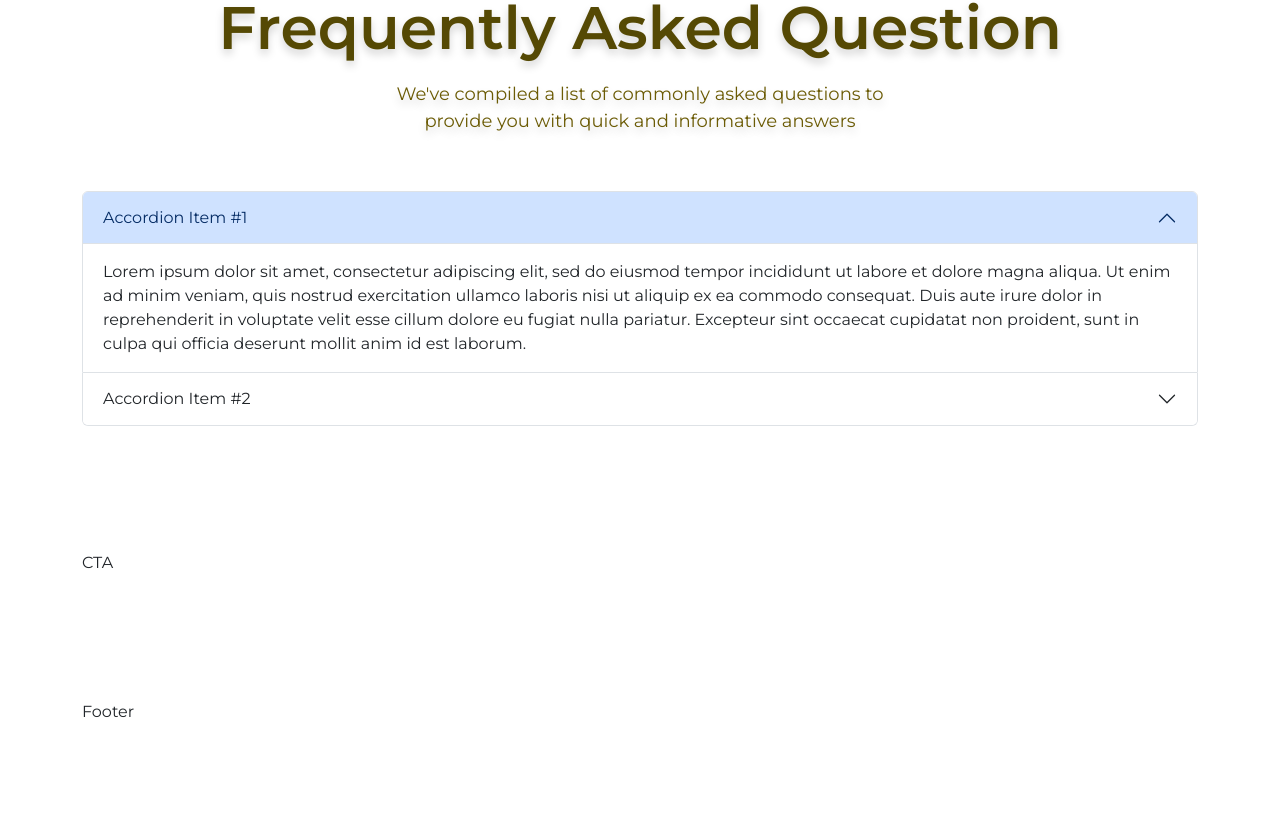
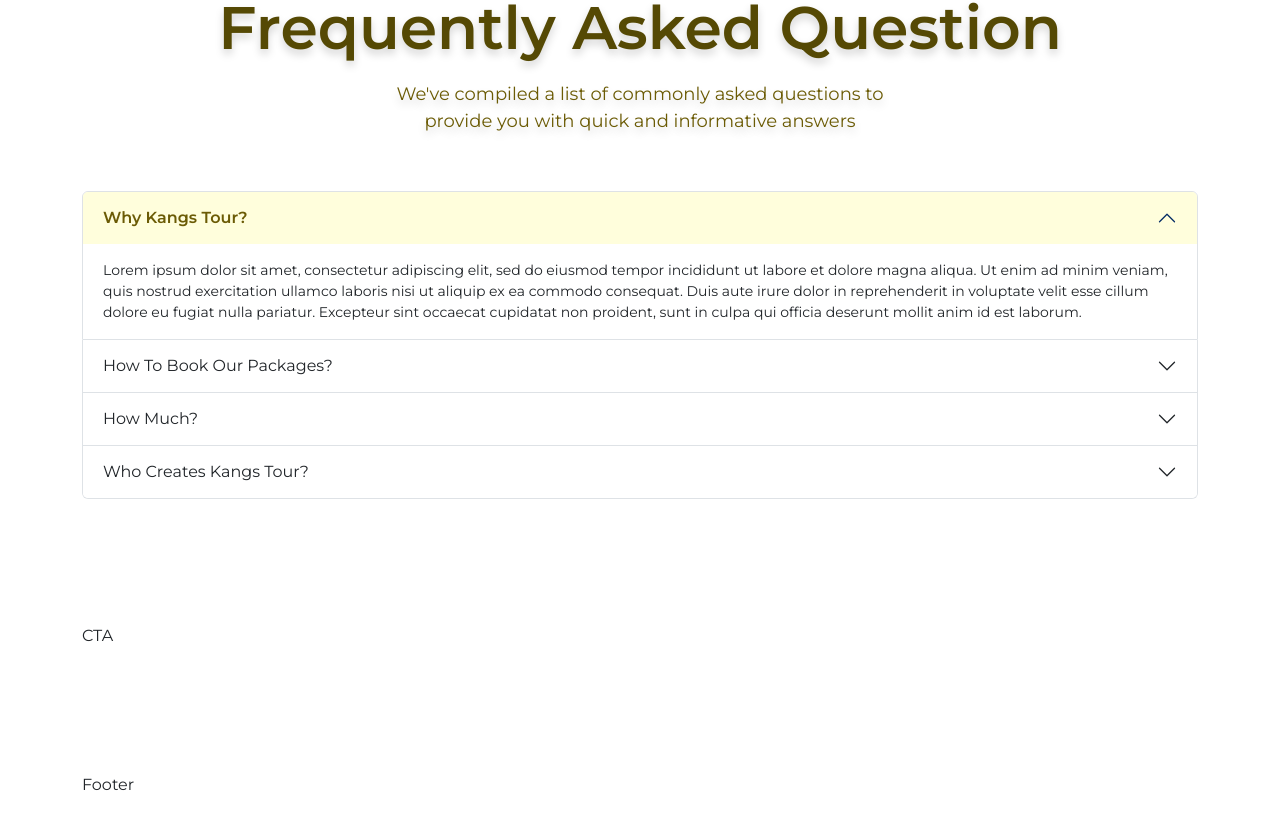
Before and after one commit to laksamanaap/Kangs, a Next.js app: page / in a window 1280 px wide. Shown: the part 3291-4108 px from the top of the page. Before the commit the page ends 4035 px from the top, so only its background shows below. Built offline with nearby package versions, Linux system fonts and the light colour scheme.

Commit message:
feat : faq section

```diff
--- /dev/null
+++ b/src/app/components/Accordions.tsx
@@ -0,0 +1,55 @@
+import React from 'react'
+import Accordion from 'react-bootstrap/Accordion';
+
+const Accordions = () => {
+
+    interface FaqProps {
+        id: number,
+        question: string,
+        answer: string
+    }
+
+    const FaqValue: Array<FaqProps> = [
+        {
+            id: 1,
+            question: "Why Kangs Tour?",
+            answer: "Lorem ipsum dolor sit amet, consectetur adipiscing elit, sed do eiusmod tempor incididunt ut labore et dolore magna aliqua. Ut enim ad minim veniam, quis nostrud exercitation ullamco laboris nisi ut aliquip ex ea commodo consequat. Duis aute irure dolor in reprehenderit in voluptate velit esse cillum dolore eu fugiat nulla pariatur. Excepteur sint occaecat cupidatat non proident, sunt in culpa qui officia deserunt mollit anim id est laborum."
+        },
+        {
+            id: 2,
+            question: "How To Book Our Packages?",
+            answer: "Lorem ipsum dolor sit amet, consectetur adipiscing elit, sed do eiusmod tempor incididunt ut labore et dolore magna aliqua. Ut enim ad minim veniam, quis nostrud exercitation ullamco laboris nisi ut aliquip ex ea commodo consequat. Duis aute irure dolor in reprehenderit in voluptate velit esse cillum dolore eu fugiat nulla pariatur. Excepteur sint occaecat cupidatat non proident, sunt in culpa qui officia deserunt mollit anim id est laborum."
+        },
+        {
+            id: 3,
+            question: "How Much?",
+            answer: "Lorem ipsum dolor sit amet, consectetur adipiscing elit, sed do eiusmod tempor incididunt ut labore et dolore magna aliqua. Ut enim ad minim veniam, quis nostrud exercitation ullamco laboris nisi ut aliquip ex ea commodo consequat. Duis aute irure dolor in reprehenderit in voluptate velit esse cillum dolore eu fugiat nulla pariatur. Excepteur sint occaecat cupidatat non proident, sunt in culpa qui officia deserunt mollit anim id est laborum."
+        },
+        {
+            id: 4,
+            question: "Who Creates Kangs Tour?",
+            answer: "Lorem ipsum dolor sit amet, consectetur adipiscing elit, sed do eiusmod tempor incididunt ut labore et dolore magna aliqua. Ut enim ad minim veniam, quis nostrud exercitation ullamco laboris nisi ut aliquip ex ea commodo consequat. Duis aute irure dolor in reprehenderit in voluptate velit esse cillum dolore eu fugiat nulla pariatur. Excepteur sint occaecat cupidatat non proident, sunt in culpa qui officia deserunt mollit anim id est laborum."
+        },
+    ]
+
+
+    return (
+        <>
+            <Accordion defaultActiveKey="0">
+                {FaqValue.map((faq, index) => {
+                    const { question, answer } = faq
+                    return (
+                        <Accordion.Item eventKey={`${index}`}>
+                            <Accordion.Header>{question}</Accordion.Header>
+                            <Accordion.Body>
+                                {answer}
+                            </Accordion.Body>
+                        </Accordion.Item>
+                    )
+                })}
+            </Accordion>
+        </>
+    )
+}
+
+export default Accordions
--- a/src/app/components/FAQ.tsx
+++ b/src/app/components/FAQ.tsx
@@ -3,8 +3,10 @@
 import Accordion from 'react-bootstrap/Accordion';
 import React from 'react'
 import Tags from './Tags';
+import Accordions from './Accordions';
 
 const FAQ = () => {
+
     return (
         <div className='faq'>
             <Container className='faq__container'>
@@ -14,36 +16,10 @@
                     <span className="faq__subtitle">
                         We've compiled a list of commonly asked questions to provide you with quick and informative answers
                     </span>
-
                 </div>
-                <Accordion defaultActiveKey="0">
-                    <Accordion.Item eventKey="0">
-                        <Accordion.Header>Accordion Item #1</Accordion.Header>
-                        <Accordion.Body>
-                            Lorem ipsum dolor sit amet, consectetur adipiscing elit, sed do
-                            eiusmod tempor incididunt ut labore et dolore magna aliqua. Ut enim ad
-                            minim veniam, quis nostrud exercitation ullamco laboris nisi ut
-                            aliquip ex ea commodo consequat. Duis aute irure dolor in
-                            reprehenderit in voluptate velit esse cillum dolore eu fugiat nulla
-                            pariatur. Excepteur sint occaecat cupidatat non proident, sunt in
-                            culpa qui officia deserunt mollit anim id est laborum.
-                        </Accordion.Body>
-                    </Accordion.Item>
-                    <Accordion.Item eventKey="1">
-                        <Accordion.Header>Accordion Item #2</Accordion.Header>
-                        <Accordion.Body>
-                            Lorem ipsum dolor sit amet, consectetur adipiscing elit, sed do
-                            eiusmod tempor incididunt ut labore et dolore magna aliqua. Ut enim ad
-                            minim veniam, quis nostrud exercitation ullamco laboris nisi ut
-                            aliquip ex ea commodo consequat. Duis aute irure dolor in
-                            reprehenderit in voluptate velit esse cillum dolore eu fugiat nulla
-                            pariatur. Excepteur sint occaecat cupidatat non proident, sunt in
-                            culpa qui officia deserunt mollit anim id est laborum.
-                        </Accordion.Body>
-                    </Accordion.Item>
-                </Accordion>
+                <Accordions />
             </Container>
-        </div>
+        </div >
     )
 }
 
--- /dev/null
+++ b/src/app/styles/components/_accordions.scss
@@ -0,0 +1,14 @@
+.accordion-button:not(.collapsed) {
+    color: $yellow-font-light !important;
+    font-weight: 600;
+    background-color: $yellow-light !important;
+    box-shadow: unset !important;
+}
+
+.accordion-button:focus {
+    box-shadow: unset !important;
+}
+
+.accordion-body {
+    font-size: toRem(14);
+}
--- a/src/app/styles/components/_index.scss
+++ b/src/app/styles/components/_index.scss
@@ -7,3 +7,4 @@
 @import 'faq';
 @import 'cta';
 @import 'blog';
+@import 'accordions'
--- a/src/app/styles/components/_packages.scss
+++ b/src/app/styles/components/_packages.scss
@@ -61,10 +61,6 @@
                 width: 32.333333% !important;
             }
         }
-    }
-
-    &__card-row {
-
     }
 
     &__image {
```
